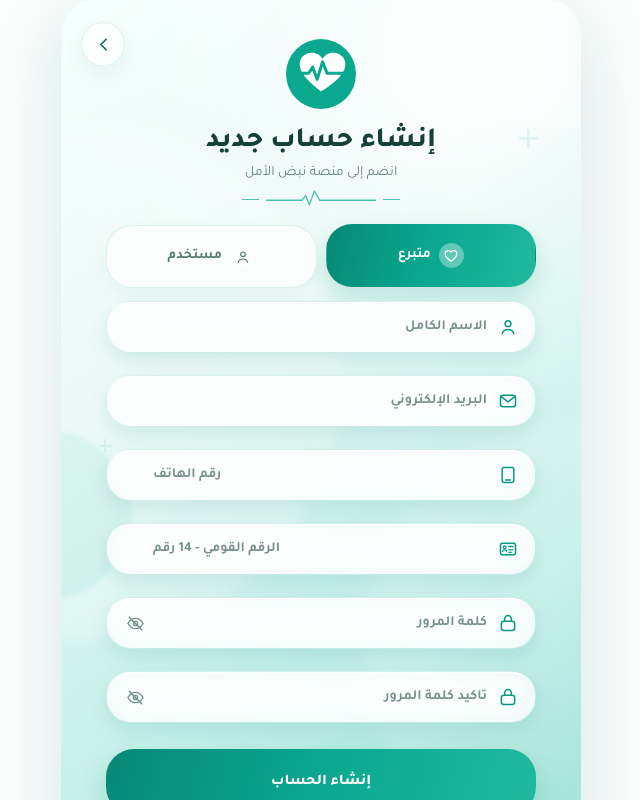
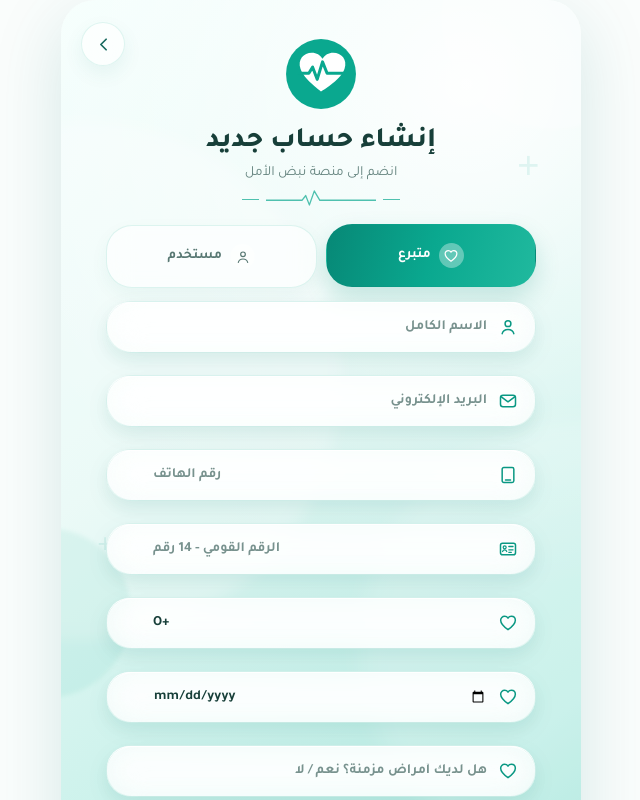
Before and after one commit to saedhamdy660-wq/nabd-alamal-frontend, a React (Vite) app: page /signup in a window 1280 px wide. Both pictures are taken after a click on the button "متبرع". Shown: the top 800 px of the page, without its empty margins (319-959 px from the left). Built offline with nearby package versions, Linux system fonts and the light colour scheme.

Commit message:
Update Signup.jsx

```diff
--- a/src/pages/Signup.jsx
+++ b/src/pages/Signup.jsx
@@ -221,7 +221,11 @@ export default function Signup() {
     nationalId: "",
     password: "",
     confirm: "",
+
+    // بيانات المتبرع
     bloodType: "O+",
+    lastDonation: "",
+    chronicDisease: "",
   });
 
   const [showPassword, setShowPassword] = useState(false);
@@ -245,6 +249,20 @@ export default function Signup() {
       ...form,
       nationalId: value,
     });
+  };
+
+  const handleAccountTypeChange = (type) => {
+    setAccountType(type);
+
+    // عند اختيار مستخدم عادي نمسح بيانات المتبرع
+    if (type === "user") {
+      setForm((prev) => ({
+        ...prev,
+        bloodType: "O+",
+        lastDonation: "",
+        chronicDisease: "",
+      }));
+    }
   };
 
   const handleSubmit = async (e) => {
@@ -278,21 +296,57 @@ export default function Signup() {
       return;
     }
 
+    // التحقق من بيانات المتبرع فقط
+    if (accountType === "donor") {
+      if (!form.bloodType) {
+        setError("من فضلك اختر فصيلة الدم");
+        return;
+      }
+
+      if (!form.lastDonation) {
+        setError("من فضلك أدخل تاريخ آخر تبرع بالدم");
+        return;
+      }
+
+      if (!form.chronicDisease) {
+        setError("من فضلك حدد هل لديك أمراض مزمنة أم لا");
+        return;
+      }
+    }
+
     try {
       setLoading(true);
 
-      const user = await api.register({
-        ...form,
+      const registerData = {
+        name: form.name.trim(),
+        email: form.email.trim(),
+        phone: form.phone.trim(),
         nationalId: form.nationalId,
+        password: form.password,
         accountType,
-      });
+
+        // بيانات المتبرع يتم إرسالها فقط لو الحساب متبرع
+        bloodType:
+          accountType === "donor"
+            ? form.bloodType
+            : "",
+
+        lastDonation:
+          accountType === "donor"
+            ? form.lastDonation
+            : "",
+
+        chronicDisease:
+          accountType === "donor"
+            ? form.chronicDisease === "نعم"
+            : false,
+      };
+
+      const user = await api.register(registerData);
 
       /*
        * نحفظ البيانات التي كتبها المستخدم بنفسه
        * بدل الاعتماد على البيانات التي يرجعها الـ API.
-       *
-       * الرقم القومي يتم حفظه مؤقتًا مع بيانات الحساب
-       * لاستخدامه في خطوة توثيق الهوية التالية.
        */
       const savedUser = {
         ...user,
@@ -300,7 +354,22 @@ export default function Signup() {
         email: form.email.trim(),
         phone: form.phone.trim(),
         nationalId: form.nationalId,
-        bloodType: form.bloodType,
+
+        bloodType:
+          accountType === "donor"
+            ? form.bloodType
+            : "",
+
+        lastDonation:
+          accountType === "donor"
+            ? form.lastDonation
+            : "",
+
+        chronicDisease:
+          accountType === "donor"
+            ? form.chronicDisease === "نعم"
+            : false,
+
         accountType,
         phoneVerified: false,
         identityVerified: false,
@@ -388,7 +457,9 @@ export default function Signup() {
                 ? "account-type active"
                 : "account-type"
             }
-            onClick={() => setAccountType("donor")}
+            onClick={() =>
+              handleAccountTypeChange("donor")
+            }
           >
             <span className="account-icon">
               <HeartIcon />
@@ -404,7 +475,9 @@ export default function Signup() {
                 ? "account-type active"
                 : "account-type"
             }
-            onClick={() => setAccountType("user")}
+            onClick={() =>
+              handleAccountTypeChange("user")
+            }
           >
             <span className="account-icon">
               <UserIcon />
@@ -478,6 +551,70 @@ export default function Signup() {
               maxLength={14}
             />
           </div>
+
+          {/* بيانات المتبرع */}
+          {accountType === "donor" && (
+            <>
+              <div className="signup-field">
+                <div className="signup-field-icon">
+                  <HeartIcon />
+                </div>
+
+                <input
+                  type="text"
+                  value={form.bloodType}
+                  onChange={update("bloodType")}
+                  placeholder="فصيلة الدم - مثال O+"
+                  list="blood-types"
+                  dir="ltr"
+                />
+
+                <datalist id="blood-types">
+                  <option value="A+" />
+                  <option value="A-" />
+                  <option value="B+" />
+                  <option value="B-" />
+                  <option value="AB+" />
+                  <option value="AB-" />
+                  <option value="O+" />
+                  <option value="O-" />
+                </datalist>
+              </div>
+
+              <div className="signup-field">
+                <div className="signup-field-icon">
+                  <HeartIcon />
+                </div>
+
+                <input
+                  type="date"
+                  value={form.lastDonation}
+                  onChange={update("lastDonation")}
+                  placeholder="تاريخ آخر تبرع بالدم"
+                  dir="ltr"
+                />
+              </div>
+
+              <div className="signup-field">
+                <div className="signup-field-icon">
+                  <HeartIcon />
+                </div>
+
+                <input
+                  type="text"
+                  value={form.chronicDisease}
+                  onChange={update("chronicDisease")}
+                  placeholder="هل لديك أمراض مزمنة؟ نعم / لا"
+                  list="chronic-disease-options"
+                />
+
+                <datalist id="chronic-disease-options">
+                  <option value="نعم" />
+                  <option value="لا" />
+                </datalist>
+              </div>
+            </>
+          )}
 
           <div className="signup-field">
             <div className="signup-field-icon">
```
